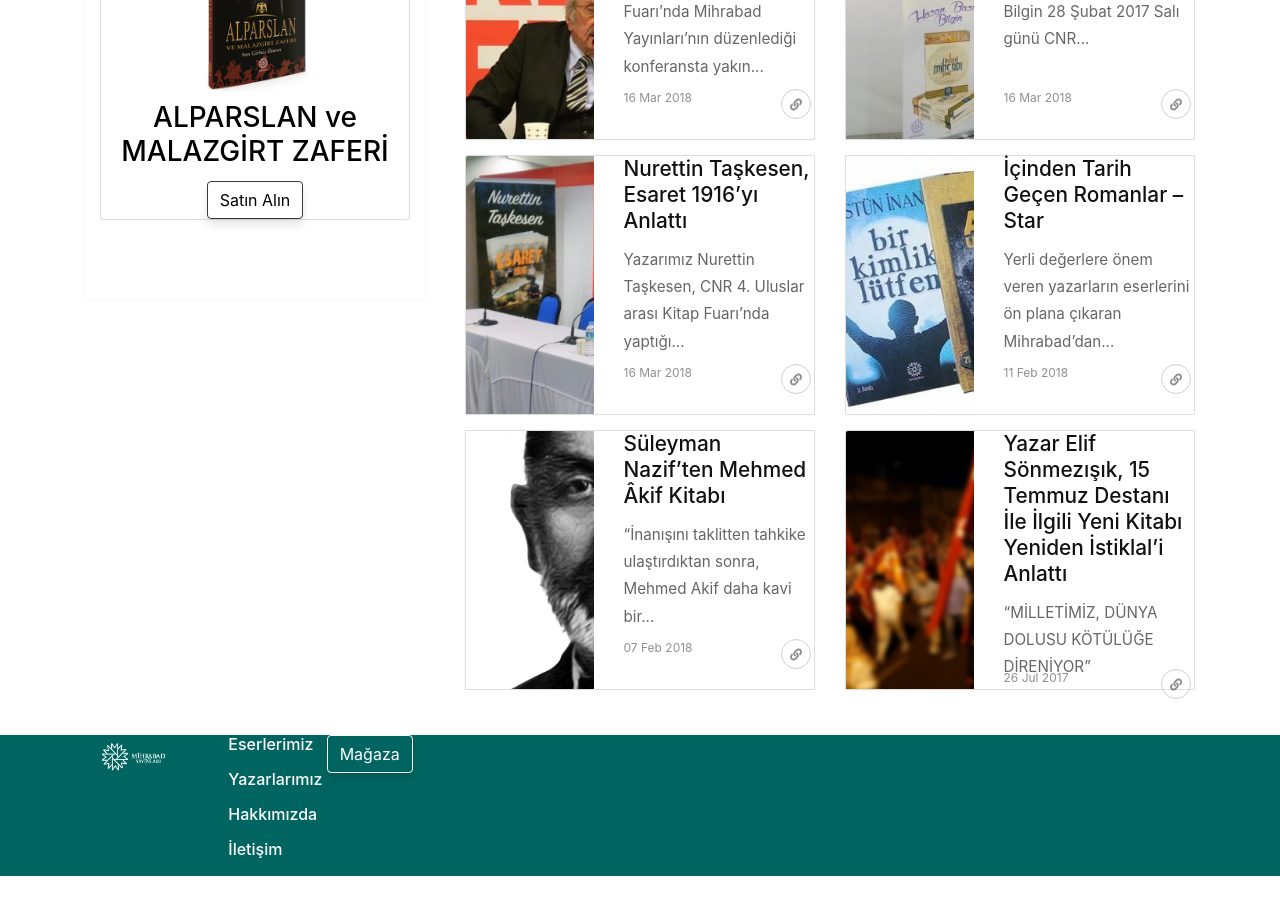
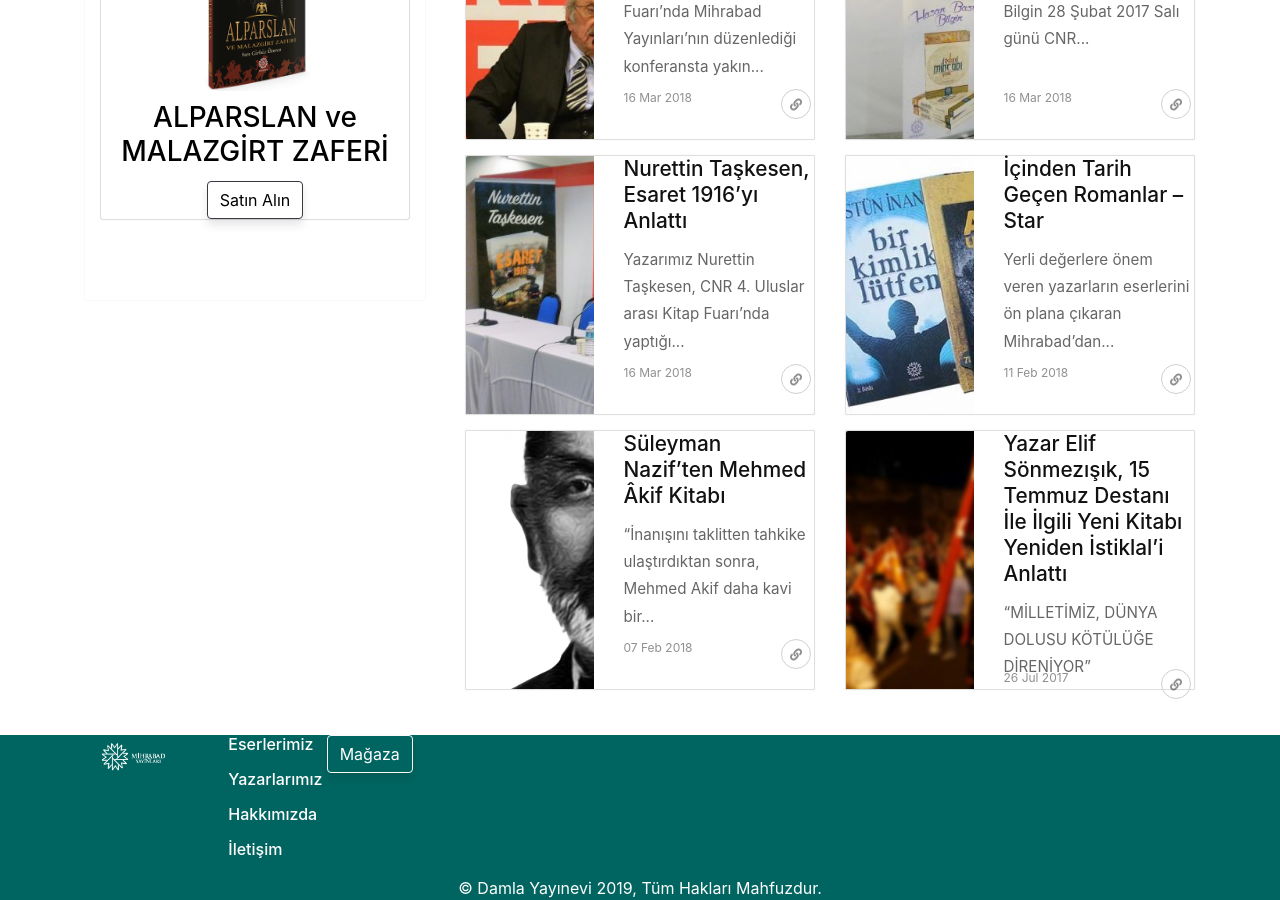
Before and after one commit to edamla/mihrabad, a Jekyll site: the page built from index.html, in a window 1280 px wide and 900 px high, scrolled down 1047 px. Built offline with Jekyll 4.4.1, drawn with Linux system fonts in a browser that asks for light colours; nearby versions of some CDN libraries; the list of posts is cut into pages by our own code; comment, search, counter and statistics services are not loaded; before the commit the page ends 1923 px from its top, so only the background shows below that.

Commit message:
Update default.html

```diff
--- a/_layouts/default.html
+++ b/_layouts/default.html
@@ -174,6 +174,11 @@
         </div>
       </div>
     </div>
+    <!-- Copyright -->
+    <div class="footer-copyright text-center" style="color: white;">
+        © Damla Yayınevi 2019, Tüm Hakları Mahfuzdur.
+    </div>
+     <!-- Copyright -->
 </footer>
 
   <!-- Footer -->
```
